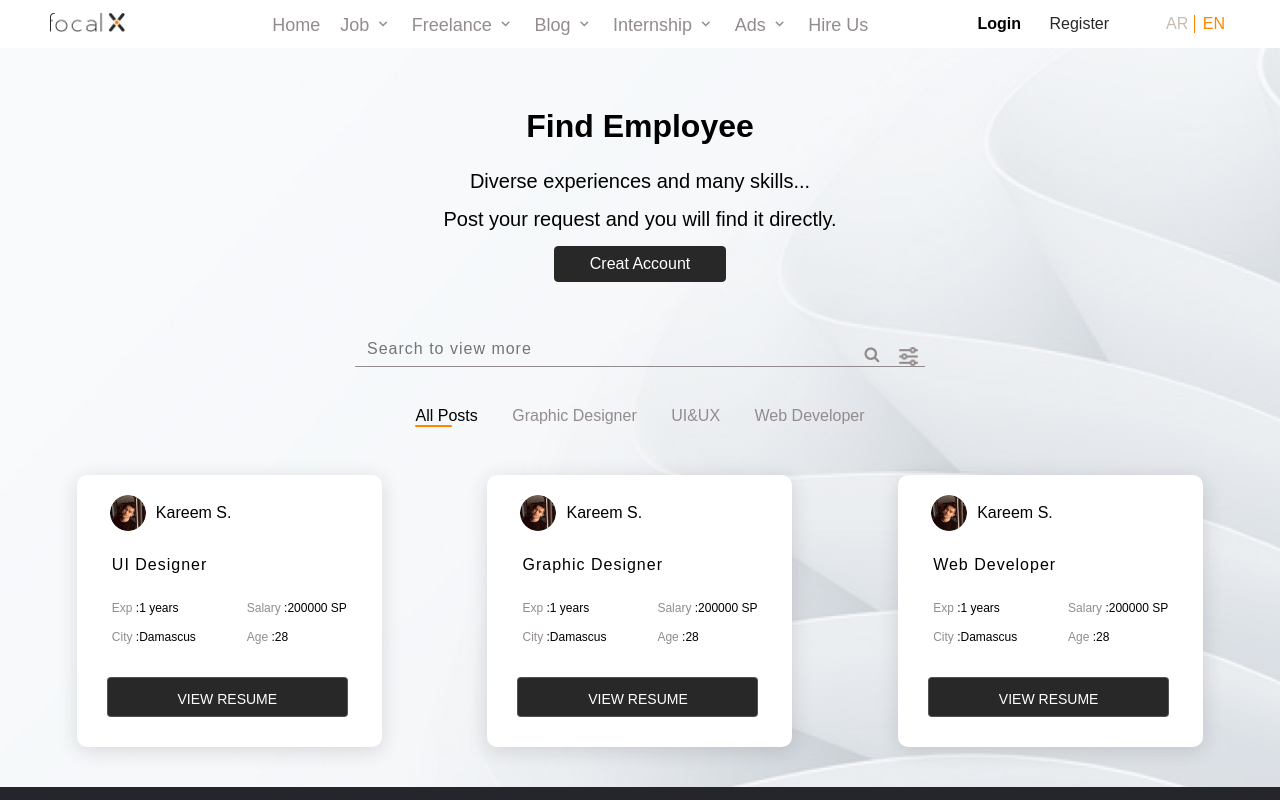
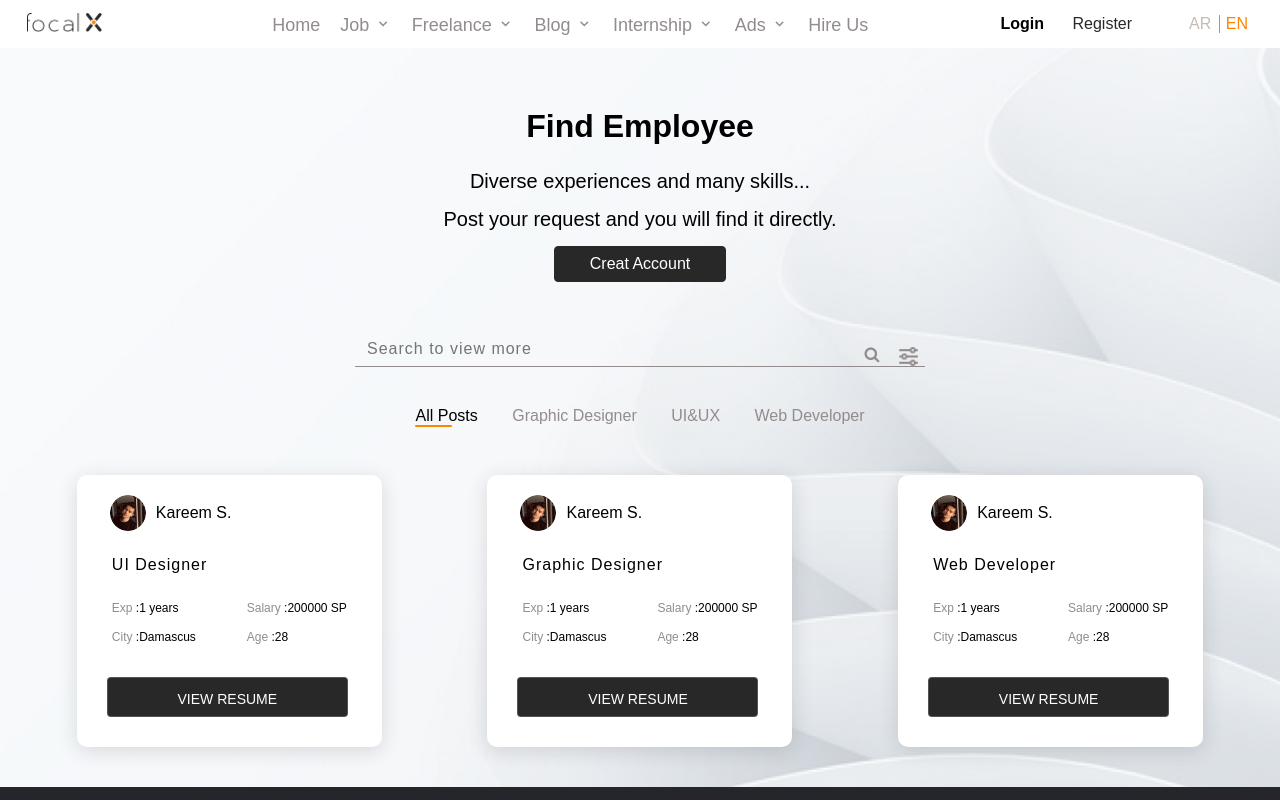
Before and after one commit to bahijashekhdeep/focal-X-Design, a plain HTML site: page index.html in a window 1280 px wide. Shown: the top 800 px of the page. Drawn offline with nearby package versions, Linux system fonts and the light colour scheme; a web font is replaced by a local one.

Commit message:
Responsive Focail x Design

```diff
--- a/style.css
+++ b/style.css
@@ -20,7 +20,7 @@ header {
     display: flex;
     align-items: center;
     justify-content: space-between;
-  padding: 0 50px;
+    padding: 0 27px;
     background: #ffffff;
     box-shadow: 0px 4px 20px rgba(0, 0, 0, 0.08);
 }
@@ -69,7 +69,7 @@ header .lan {
   display: inline-block;
 }
 header .lan::before {
-  right: 85px;
+  right: 60px;
   position: absolute;
   background-color: #ff8500;
   content: "";
@@ -211,7 +211,7 @@ header .header-right .hamburger div {
   padding: 12px 64px;
   gap: 64px;
   position: absolute;
-  width: 578px;
+  width: 602px;
   height: 44px;
 
   /* focal X/font color */
--- a/style2.css
+++ b/style2.css
@@ -20,7 +20,7 @@ header {
     display: flex;
     align-items: center;
     justify-content: space-between;
-  padding: 0 50px;
+    padding: 0 27px;
     background: #ffffff;
     box-shadow: 0px 4px 20px rgba(0, 0, 0, 0.08);
 }
@@ -69,7 +69,7 @@ header .lan {
   display: inline-block;
 }
 header .lan::before {
-  right: 85px;
+  right: 60px;
   position: absolute;
   background-color: #ff8500;
   content: "";
@@ -211,7 +211,7 @@ header .header-right .hamburger div {
   padding: 12px 64px;
   gap: 64px;
   position: absolute;
-  width: 578px;
+  width: 602px;
   height: 44px;
 
   /* focal X/font color */
--- a/style3.css
+++ b/style3.css
@@ -18,7 +18,7 @@ header {
     display: flex;
     align-items: center;
     justify-content: space-between;
-  padding: 0 50px;
+    padding: 0 27px;
     background: #ffffff;
     box-shadow: 0px 4px 20px rgba(0, 0, 0, 0.08);
 }
@@ -68,7 +68,7 @@ header .lan {
   display: inline-block;
 }
 header .lan::before {
-  right: 85px;
+  right: 60px;
   position: absolute;
   background-color: #ff8500;
   content: "";
@@ -227,7 +227,7 @@ align-items: center;
 padding: 12px 64px;
 gap: 64px;
 position: absolute;
-width: 578px;
+width: 602px;
 height: 44px;
 
 /* focal X/font color */
```
Lines whose indentation alone changed are shown as unchanged.
